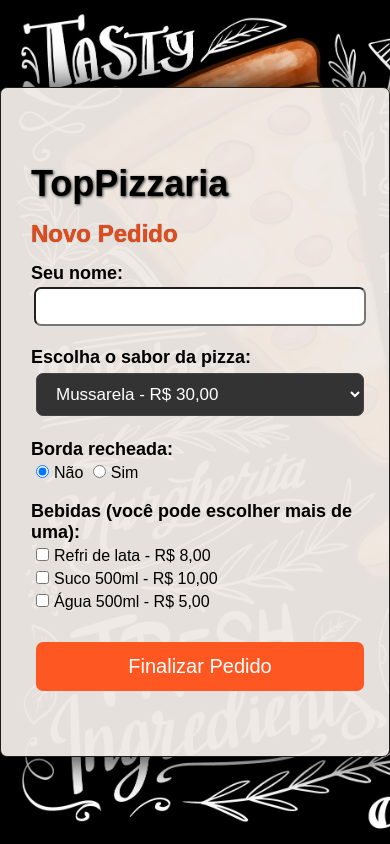
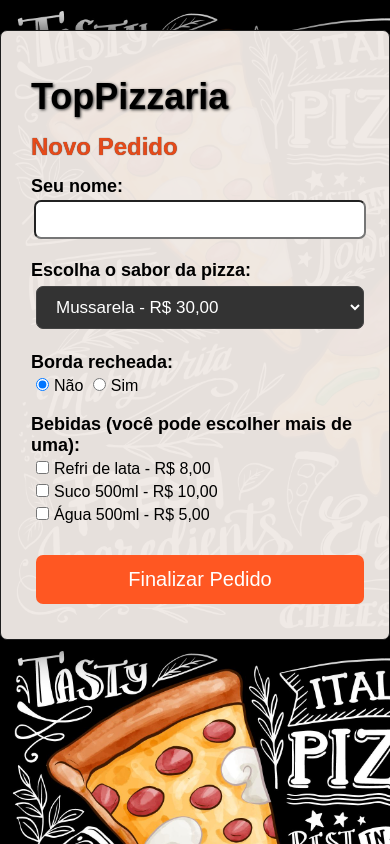
Before and after one commit to das-ti/Desenvolvimento-Web-II, a PHP site: page / in a window 390 px wide. Run offline with PHP 8.4, Linux system fonts and the light colour scheme.

Commit message:
add files project aula03

```diff
--- a/Aula03-Atividade01/index.php
+++ b/Aula03-Atividade01/index.php
@@ -10,7 +10,7 @@
 
 <body>
     <main>
-        <section>
+            <section id="novo-pedido">
                 <h1>TopPizzaria</h1>
                 <h2>Novo Pedido</h2>
                 <form action="#" method="post">
@@ -38,6 +38,7 @@
             </section>
             <?php
         if ($_SERVER['REQUEST_METHOD'] === 'POST') {
+
             $nome = $_POST["txtnome"];
             $sabor = $_POST["sltsabor"];
             $borda = $_POST["rdborda"];
@@ -95,7 +96,6 @@
                     </ul>";
                 }
             } else {
-                // O checkbox não foi marcado!
                 echo
                 "<ul id='lista-bebidas'>
                             <li>Sem bebidas R$ " . $precoBebida . ",00</li>
@@ -112,7 +112,8 @@
 
             echo "<br><br><a href='index.php'>Fazer novo pedido</a>";
 
-            "</section>";
+            "</section>
+            <?php endif;?>";
         }
         ?>
     </main>
--- a/Aula03-Atividade01/style.css
+++ b/Aula03-Atividade01/style.css
@@ -20,7 +20,8 @@ main {
 }
 
 section {
-  padding: 60px 30px;
+  display: block;
+  padding: 30px;
   background-color: #f0eae5f5;
   border: 1px solid #1d1d1d;
   border-radius: 7px;
@@ -67,7 +68,8 @@ input[type="checkbox"] {
   margin: 5px;
 }
 
-input[type="submit"], a {
+input[type="submit"],
+a {
   width: 100%;
   background-color: #ff5722;
   margin: 5px;
@@ -85,8 +87,10 @@ input[type="submit"]:hover {
 }
 
 #resumo-pedido {
-  width: 25%;
+  width: 275px;
   display: none;
+  padding: 30px;
+  margin-bottom: 30px;
 }
 
 #mensagem-pedido {
@@ -112,7 +116,7 @@ strong {
 }
 
 #total-pedido {
-   margin-top: 25px;
+  margin: 25px 25px 0 0;
   text-align: right;
   font-size: 22px;
 }
@@ -128,5 +132,36 @@ strong {
   border-radius: 7px;
   color: #fff;
   cursor: pointer;
-  text-decoration: none;
+  text-decoration: dotted;
 }
+
+@media (max-width: 1030px) {
+  main {
+    height: auto;
+    gap: 6.5%;
+  }
+  section {
+    margin-top: 30px;
+  }
+  #resumo-pedido {
+    width: 30%;
+    margin-bottom: 30px;
+  }
+}
+
+@media (max-width: 860px){
+  main {
+    height: auto;
+    flex-direction: column;
+    gap: 3%;
+  }
+
+  section {
+    margin-top: 30px;
+  }
+
+  #resumo-pedido {
+    width: 375px;
+    margin-bottom: 30px;
+  }
+}
```
Lines whose indentation alone changed are shown as unchanged.
